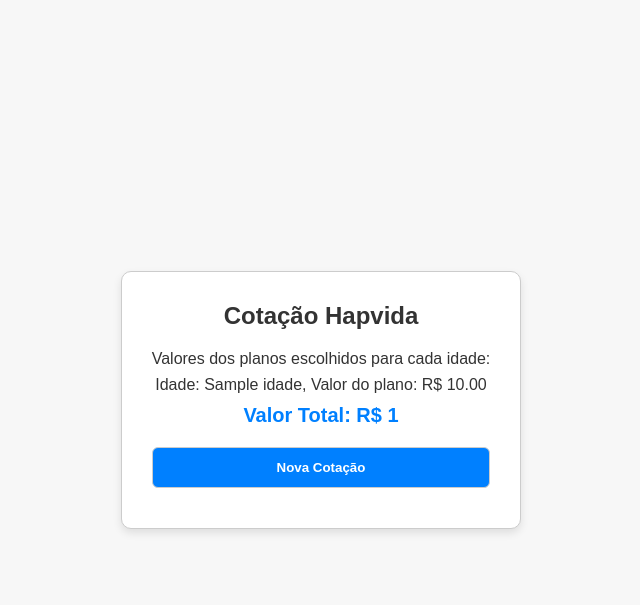
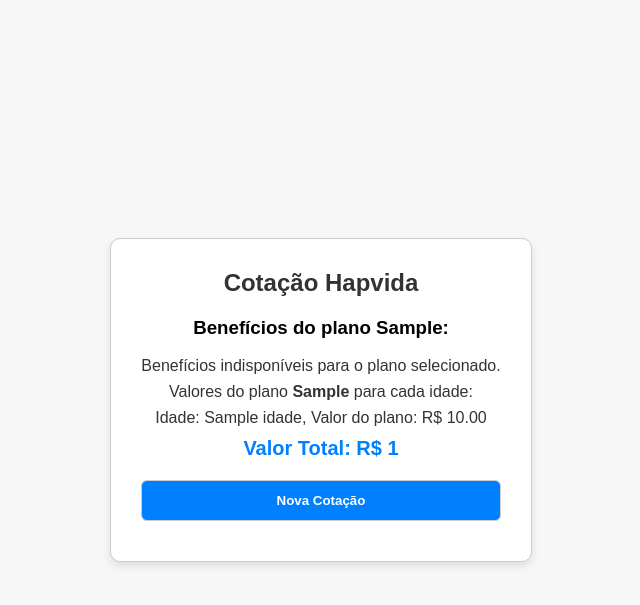
Before and after one commit to wladimisaboia/Plamed, a Flask app: template templates/resposta.html in a window 1280 px wide. Shown: the top 605 px of the page, without its empty margins (319-959 px from the left). Run offline with Flask 3, Linux system fonts and the light colour scheme; the template is opened without the code that fills it: most values are stand-ins (such as "Sample title", 1, 10 or a date in 2020).

Commit message:
Update resposta.html

```diff
--- a/templates/resposta.html
+++ b/templates/resposta.html
@@ -11,10 +11,58 @@
     <div class="container">
       <h2>Cotação Hapvida</h2>
       <div class="response-container">
-        <p>Valores dos planos escolhidos para cada idade:</p>
+        {% if valores %}
+        <!-- Seção de Benefícios -->
+        <div class="beneficios">
+          <h3>Benefícios do plano {{ plano_selecionado }}:</h3>
+          {% if plano_selecionado == 'enfermaria (pessoa física)' %}
+          <ul>
+            <li><span>Urgência e emergência</span></li>
+            <li><span>Consultas</span></li>
+            <li><span>Exames</span></li>
+            <li><span>Odontologia Premium</span></li>
+            <li><span>Internações</span></li>
+            <li><span>Cirurgias</span></li>
+          </ul>
+          {% elif plano_selecionado == 'ambulatorial (pessoa física)' %}
+          <ul>
+            <li><span>Urgência e emergência</span></li>
+            <li><span>Consultas</span></li>
+            <li><span>Exames</span></li>
+            <li><span>Odonto urgente</span></li>
+            <li class="no-mark"><span>Internações</span></li>
+            <li class="no-mark"><span>Cirurgias</span></li>
+          </ul>
 
-        {% if valores %} {% for idade, detalhes in valores.items() %} {% for
-        plano in detalhes['plano'] %}
+          {% elif plano_selecionado == 'enfermaria (pessoa jurídica)' %}
+          <ul>
+            <li><span>Urgência e emergência</span></li>
+            <li><span>Consultas</span></li>
+            <li><span>Exames</span></li>
+            <li><span>Internações</span></li>
+            <li><span>Cirurgias</span></li>
+          </ul>
+
+          {% elif plano_selecionado == 'ambulatorial (pessoa jurídica)' %}
+          <ul>
+            <li><span>Urgência e emergência</span></li>
+            <li><span>Consultas</span></li>
+            <li><span>Exames</span></li>
+            <li class="no-mark"><span>Internações</span></li>
+            <li class="no-mark"><span>Cirurgias</span></li>
+          </ul>
+          {% else %}
+          <p>Benefícios indisponíveis para o plano selecionado.</p>
+          {% endif %}
+        </div>
+
+        <!-- Seção de Valores -->
+        <p>
+          Valores do plano <strong>{{ plano_selecionado }}</strong> para cada
+          idade:
+        </p>
+        {% for idade, detalhes in valores.items() %} {% for plano in
+        detalhes['plano'] %}
         <p>
           Idade: {{ idade }}, Valor do plano: R$ {{ '{:.2f}'.format(plano) }}
         </p>
```
